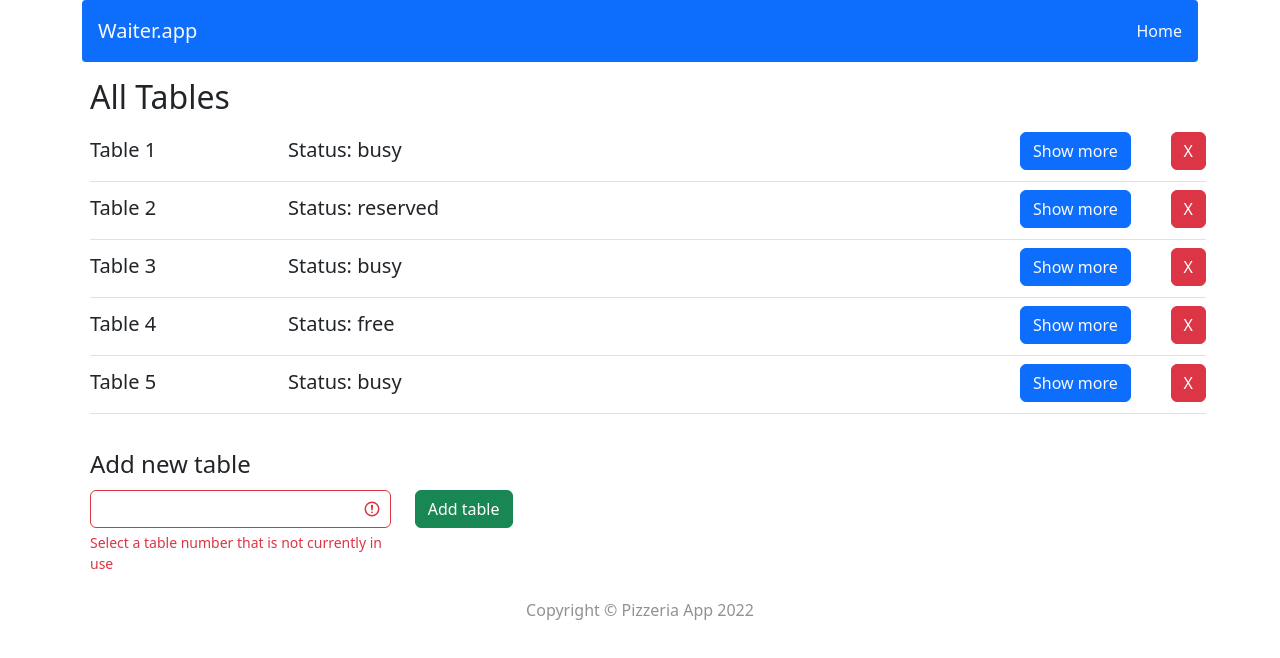
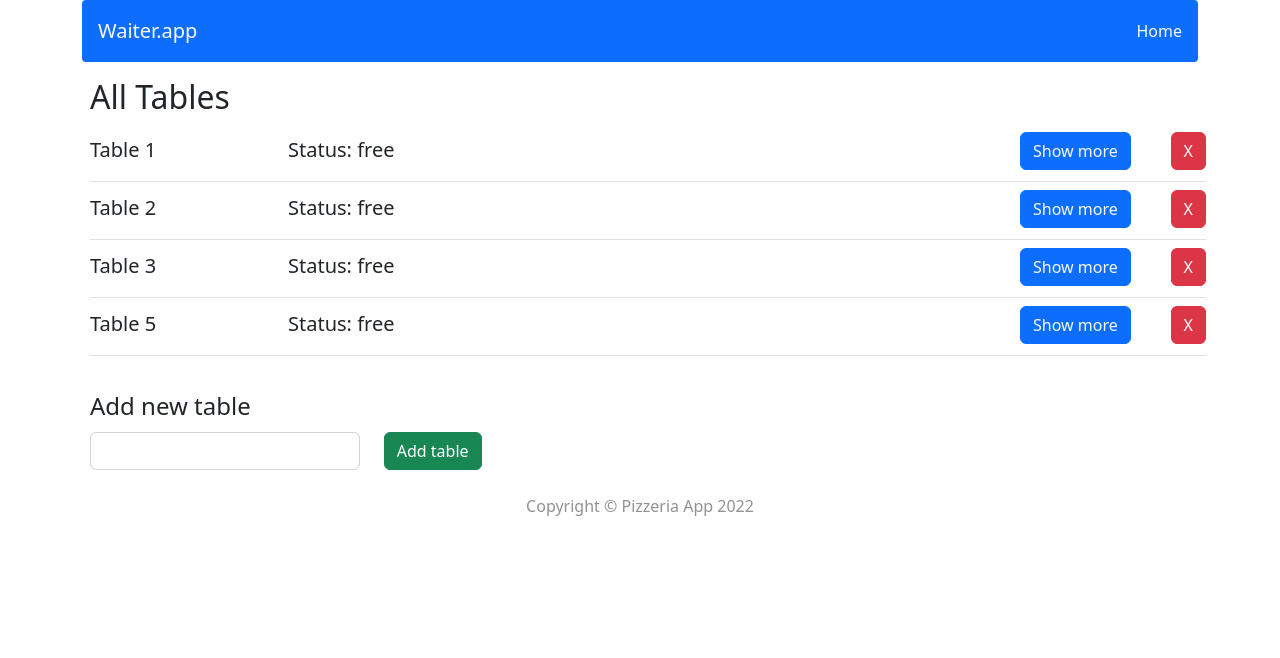
Before and after one commit to tagitsu/WaiterApp, a React (Create React App) app: page / in a window 1280 px wide. Shown: the top 658 px of the page. Built offline with nearby package versions, Linux system fonts and the light colour scheme; data requests are answered from the project's data file.

Commit message:
Fix validating form

```diff
--- a/package.json
+++ b/package.json
@@ -26,7 +26,7 @@
   "scripts": {
     "start": "npm-run-all -p start:*",
     "start:react": "react-scripts start",
-    "start:server": "json-server --port 3131 --no-cors --delay 2000 --watch public/db/app.json --routes public/db/routes.json",
+    "start:server": "json-server --port 3131 --no-cors --delay 200 --watch public/db/app.json --routes public/db/routes.json",
     "build": "react-scripts build",
     "test": "react-scripts test",
     "eject": "react-scripts eject"
--- a/public/db/app.json
+++ b/public/db/app.json
@@ -1,39 +1,32 @@
 {
   "tables": [
     {
-      "status": "busy",
-      "guests": "4",
-      "maxGuests": "4",
-      "bill": "74",
-      "id": "1"
-    },
-    {
-      "status": "reserved",
-      "guests": "5",
-      "maxGuests": "5",
-      "bill": 20,
-      "id": "2"
-    },
-    {
-      "status": "busy",
-      "guests": "2",
-      "maxGuests": "4",
-      "bill": "24",
-      "id": "3"
-    },
-    {
-      "id": "4",
+      "id": "1",
       "status": "free",
       "guests": 0,
       "maxGuests": 0,
       "bill": 0
     },
     {
-      "status": "busy",
-      "guests": "1",
-      "maxGuests": "3",
-      "bill": "12",
-      "id": "5"
+      "id": "2",
+      "status": "free",
+      "guests": 0,
+      "maxGuests": 0,
+      "bill": 0
+    },
+    {
+      "id": "3",
+      "status": "free",
+      "guests": 0,
+      "maxGuests": 0,
+      "bill": 0
+    },
+    {
+      "id": "5",
+      "status": "free",
+      "guests": 0,
+      "maxGuests": 0,
+      "bill": 0
     }
   ]
 }
--- a/src/App.js
+++ b/src/App.js
@@ -1,4 +1,4 @@
-import { useEffect } from "react";
+import { useEffect, useState } from "react";
 import { useDispatch } from "react-redux";
 import { fetchTables } from "./redux/tablesReducer";
 import Home from './components/pages/Home/Home'
@@ -11,13 +11,16 @@ import Container from 'react-bootstrap/Container';
 
 const App = () => {
   const dispatch = useDispatch();
-  useEffect( () => dispatch(fetchTables()), [dispatch]);
+  const [ loading, setLoading ] = useState(false);
+  console.log('app loading', loading);
+
+  useEffect(() => {console.log('effect fetchTables'); dispatch(fetchTables(setLoading))}, [dispatch]);
 
   return(
     <Container className="h-100">
       <TopBar />
         <Routes>
-          <Route path="/" element={<Home />} />
+          <Route path="/" element={<Home loading={loading} />} />
           <Route path="/table/:tableId" element={<TableView />} />
           <Route path="*" element={<NonFound />} />
         </Routes>
--- a/src/components/features/AddTableForm/AddTableForm.js
+++ b/src/components/features/AddTableForm/AddTableForm.js
@@ -1,7 +1,6 @@
 import { Button, Row, Col, Form, FormControl, FormLabel, FormText } from 'react-bootstrap';
 import { useState } from 'react';
 import { useDispatch } from "react-redux";
-import { useNavigate } from 'react-router-dom';
 import { addTableRequest } from "../../../redux/tablesReducer";
 import clsx from 'clsx';
 
@@ -9,33 +8,48 @@ import clsx from 'clsx';
 const AddTableForm = (props) => {
 
   const dispatch = useDispatch();
-  const navigate = useNavigate();
 
   const [ id, setId ] = useState();
-  const [ validated, setValidated] = useState();
+  const [ validated, setValidated ] = useState('');
 
-
+// najpierw sprawdx później filtruj
   const handleChange = (e) => {
     e.preventDefault();
+    console.log('handle change - wartość wpisana do inputa', e.target.value);
     let tablesNumbers = [];
     {props.tables.map(table => tablesNumbers.push(table.id))}
-    if((tablesNumbers.filter(element => element.includes(e.target.value))).length > 0) {
-      setValidated(false);
-    } else if ((tablesNumbers.filter(element => element.includes(e.target.value))).length === 0 && !isNaN(e.target.value)) {
-      setValidated(true);
+    console.log('tablesNumbers array - ze stanu lokalnego', tablesNumbers);
+    if(e.target.value !== '') {
+      const choosenNumber = tablesNumbers.filter(element => element.includes(e.target.value));
+      // choosenNumber zwraca tablicę pustą jeśli wpisany numer nie jest wykorzystany
+      // tablicę z powtarzanym numerem jeśli taki zostanie wpisany do inputa
+      console.log('inputValue', choosenNumber);
+      if(!choosenNumber.length) {
+        setValidated(true);
+      } else {
+        setValidated(false);
+      };
+    } else {
+      setValidated('');
     }
     setId(e.target.value);
+    // if((tablesNumbers.filter(element => element.includes(e.target.value))).length > 0) {
+    //   setValidated(e.target.value === '' ? '' : false);
+    // } else if ((tablesNumbers.filter(element => element.includes(e.target.value))).length === 0 && !isNaN(e.target.value)) {
+    //   setValidated(true);
+    // }
+
   };
 
   const handleAdd = (e, id) => {
     e.preventDefault();
+    console.log('handle add');
     dispatch(addTableRequest(id));
-    navigate('/');
   };
 
 
   return(
-  <Form className={clsx('d-flex', 'justify-content-start', 'mb-4')} validated={validated} noValidate>
+  <Form className={clsx('d-flex', 'justify-content-start', 'mb-4')} validated={validated} onSubmit={(e) => handleAdd(e, id)} >
     <Row>
       <Row>
         <FormLabel className={clsx('fs-4', 'mt-4')}>Add new table</FormLabel>
@@ -45,7 +59,7 @@ const AddTableForm = (props) => {
         id='id'
         value={id}
         onChange={(e) => handleChange(e)}
-        className={clsx(validated ? 'is-valid' : 'is-invalid')}
+        className={clsx(validated !== '' ? validated ? 'is-valid' : 'is-invalid' : null)}
         required
         />
         <div className="invalid-feedback">
--- a/src/components/features/TablesList/TablesList.js
+++ b/src/components/features/TablesList/TablesList.js
@@ -3,6 +3,7 @@ import { Container } from 'react-bootstrap';
 import clsx from 'clsx';
 import AddTableForm from '../AddTableForm/AddTableForm';
 import TableItem from '../TableItem/TableItem';
+import LoadingPage from "../../views/LoadingPage/LoadingPage";
 
 const TablesList = () => {
 
@@ -11,7 +12,6 @@ const TablesList = () => {
   return(
     <Container className={clsx('m-1', 'p-0')}>
       <h1 className={clsx('fs-2', 'my-3')}>All Tables</h1>
-      <h2 className={clsx('opacity-50', 'fs-3', 'my-3', ((tables.length) > 0 ? 'visually-hidden' : ''))}>No tables</h2>
       <TableItem tables={tables} />
       <AddTableForm tables={tables} />
     </Container>
--- a/src/components/pages/Home/Home.js
+++ b/src/components/pages/Home/Home.js
@@ -1,13 +1,37 @@
 import TablesList from "../../features/TablesList/TablesList";
 import { Container } from 'react-bootstrap';
 import clsx from 'clsx';
+import LoadingPage from "../../views/LoadingPage/LoadingPage";
 
-const Home = () => {
-  return (
-    <Container className={clsx('m-1', 'p-0')}>
-      <TablesList />
-    </Container>
-  );
+const Home = (props) => {
+
+  // // Inny sposób na loading page,
+  // // ale spinner pojawia się też gdy po prostu skasowane są wszytkie stoliki
+  // const tables = useSelector( state => state.tables.length);
+  // // Sprawdzam czy tablica tables w stanie loklanym zawiera elementy
+  // console.log('tables in local', tables);
+  // if(!tables) {
+  //   return(
+  //     <Spinner />
+  //   )
+  // }
+
+
+  // Drugi sposób, gdy stała loading (App) będzie miała wartość true zwraca LoadingPage,
+  // gdy false domyślą zawartość komponentu
+  console.log('props loading', props.loading);
+  if(props.loading) {
+
+    return(
+      <LoadingPage />
+    );
+  } else {
+      return(
+      <Container className={clsx('m-1', 'p-0')}>
+        <TablesList />
+      </Container>
+    );
+    }
 };
 
 export default Home;
--- a/src/components/pages/TableView/TableView.js
+++ b/src/components/pages/TableView/TableView.js
@@ -8,6 +8,7 @@ import UpdateTableForm from '../../features/UpdateTableForm/UpdateTableForm';
 const TableView = () => {
 
   const { tableId } = useParams();
+  console.log('table view ID', tableId);
   const table = useSelector(state => choosenTable(state.tables, tableId));
 
   return(
--- /dev/null
+++ b/src/components/views/LoadingPage/LoadingPage.js
@@ -0,0 +1,10 @@
+import { Spinner } from "react-bootstrap";
+
+const LoadingPage = () => {
+
+    return(
+      <Spinner />
+    );
+};
+
+export default LoadingPage;
--- a/src/redux/tablesReducer.js
+++ b/src/redux/tablesReducer.js
@@ -1,6 +1,7 @@
 // selectors
 
 export const choosenTable = (tables, tableId) => {
+  console.log('choosen', tables, tableId);
   return tables.find(table => table.id === tableId);
 };
 
@@ -15,11 +16,13 @@ const ADD_TABLE = createActionName('ADD_TABLE');
 
 // action creators
 
-const updateTables = tables => ({ type: UPDATE_TABLES, payload: tables});
-export const fetchTables = () => {
+const updateTables = payload => ({ type: UPDATE_TABLES, payload});
+export const fetchTables = (setLoading) => {
+  setLoading(true);
   return (dispatch) => {
     fetch('http://localhost:3131/tables')
       .then(res => res.json())
+      .then(setLoading(false))
       .then(tables => dispatch(updateTables(tables)))
   }
 };
@@ -85,6 +88,9 @@ const tablesReducer = (statePart = [], action) => {
       return [...statePart, { id: statePart.length + 1, ...action.payload, }]
     case REMOVE_TABLE:
       return [...statePart, { ...action.payload }]
+    case ADD_TABLE:
+      return [...statePart, { ...action.payload }]
+
     default:
       return statePart;
   }
```
